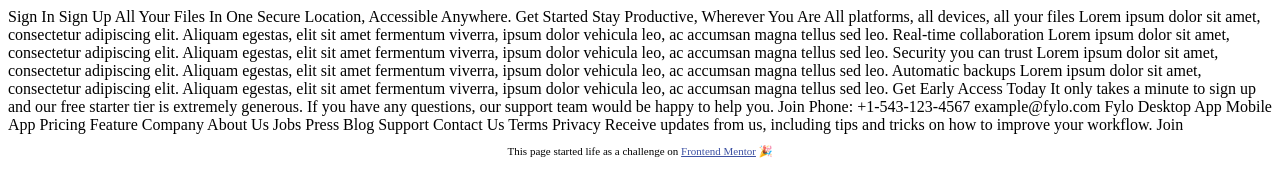
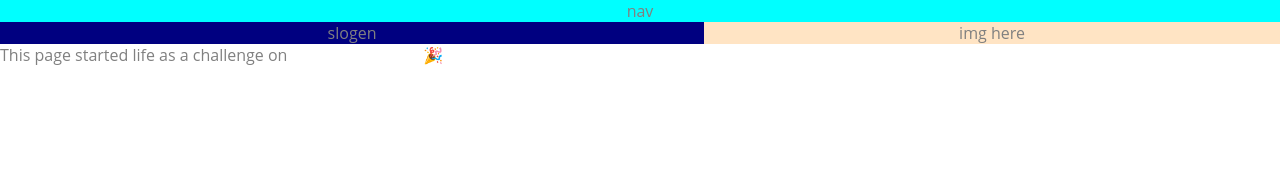
Before and after one commit to AbdulrhmanJo/Fylo, a plain HTML site: page FyloLandingPageWithFeaturesGridSection/index.html in a window 1280 px wide. Drawn offline with Linux system fonts and the light colour scheme.

Commit message:
basic structure of the header

```diff
--- a/FyloLandingPageWithFeaturesGridSection/index.html
+++ b/FyloLandingPageWithFeaturesGridSection/index.html
@@ -1,91 +1,37 @@
 <!DOCTYPE html>
 <html lang="en">
+
 <head>
   <meta charset="UTF-8">
-  <meta name="viewport" content="width=device-width, initial-scale=1.0"> <!-- displays site properly based on user's device -->
+  <meta name="viewport" content="width=device-width, initial-scale=1.0">
+  <!-- displays site properly based on user's device -->
   <link rel="stylesheet" href="style.css">
   <link rel="icon" type="image/png" sizes="32x32" href="./images/favicon-32x32.png">
 
   <title>Frontend Mentor | Fylo landing page with features grid section</title>
 
-  <!-- Feel free to remove these styles or customise in your own stylesheet 👍 -->
-  <style>
-    .attribution { font-size: 11px; text-align: center; }
-    .attribution a { color: hsl(228, 45%, 44%); }
-  </style>
 </head>
+
 <body>
-  Sign In
-  Sign Up
+  <header>
+    <nav>
+      nav
+    </nav>
+    <div class="slogen">
+      slogen
+    </div>
+    <div class="img">
+      img here
+    </div>
+  </header>
 
-  All Your Files In One Secure Location, Accessible Anywhere.
-  Get Started
-
-  Stay Productive, Wherever You Are
-
-  All platforms, all devices, all your files
-
-  Lorem ipsum dolor sit amet, consectetur adipiscing elit. Aliquam
-  egestas, elit sit amet fermentum viverra, ipsum dolor vehicula
-  leo, ac accumsan magna tellus sed leo.
-
-  Real-time collaboration
-
-  Lorem ipsum dolor sit amet, consectetur adipiscing elit. Aliquam
-  egestas, elit sit amet fermentum viverra, ipsum dolor vehicula
-  leo, ac accumsan magna tellus sed leo.
-
-  Security you can trust
-
-  Lorem ipsum dolor sit amet, consectetur adipiscing elit. Aliquam
-  egestas, elit sit amet fermentum viverra, ipsum dolor vehicula
-  leo, ac accumsan magna tellus sed leo.
-
-  Automatic backups
-
-  Lorem ipsum dolor sit amet, consectetur adipiscing elit. Aliquam
-  egestas, elit sit amet fermentum viverra, ipsum dolor vehicula leo,
-  ac accumsan magna tellus sed leo.
-
-  Get Early Access Today
-
-  It only takes a minute to sign up and our free starter tier is extremely
-  generous. If you have any questions, our support team would be happy to
-  help you.
-
-  Join
-
-  Phone: +1-543-123-4567
-  example@fylo.com
-
-  Fylo
-
-  Desktop App
-  Mobile App
-  Pricing
-  Feature
-
-  Company
-
-  About Us
-  Jobs
-  Press
-  Blog
-
-  Support
-
-  Contact Us
-  Terms
-  Privacy
-
-  Receive updates from us, including tips and tricks on how to improve your workflow.
-
-  Join
 
   <footer>
     <p class="attribution">
-      This page started life as a challenge on <a href="https://www.frontendmentor.io?ref=challenge" target="_blank">Frontend Mentor</a> 🎉
+      This page started life as a challenge on <a href="https://www.frontendmentor.io?ref=challenge"
+        target="_blank">Frontend Mentor</a> 🎉
     </p>
   </footer>
 </body>
+
 </html>
--- a/FyloLandingPageWithFeaturesGridSection/style.css
+++ b/FyloLandingPageWithFeaturesGridSection/style.css
@@ -0,0 +1,60 @@
+*{
+    margin: 0;
+    padding: 0;
+    box-sizing: border-box;
+}
+
+body {
+    font-family: "Open Sans", sans-serif;
+    -webkit-font-smoothing: antialiased;
+    color: gray;
+    width: 100%;
+  }
+  h1,
+  h2,
+  h3,
+  h4 {
+    font-family: "Raleway", sans-serif;
+    -webkit-font-smoothing: antialiased;
+    color: black;
+  }
+
+  ul {
+    list-style: none;
+  }
+
+  a {
+    text-decoration: none;
+    color: white;
+  }
+
+  img {
+    width: 100%;
+  }
+
+  header{
+      display: flex;
+      flex-wrap: wrap;
+      justify-content: center;
+      text-align: center;
+      align-items: center;
+
+  }
+
+  nav{
+      width: 100%;
+      background-color: aqua;
+
+  }
+
+  .slogen{
+      width:55%;
+      background-color: navy;
+
+  }
+
+  .img {
+      width: 45%;
+      background-color: bisque;
+
+  }
```
Also changed, not shown: 2 other files.
